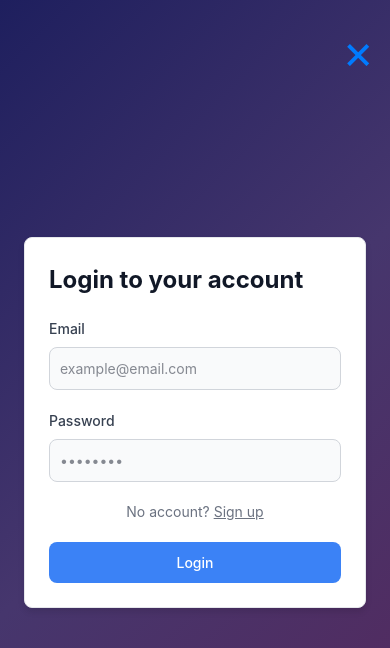
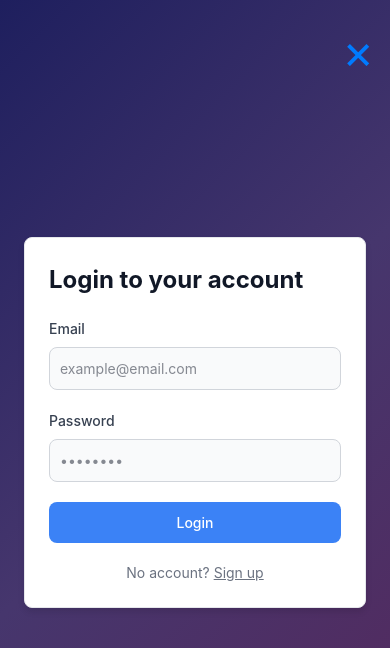
Before and after one commit to Roamer15/linkee, a React (Vite) app in the folder frontend/: page /login in a window 390 px wide. Shown: the top 648 px of the page. Built offline with nearby package versions, Linux system fonts and the light colour scheme; no server answers.

Commit message:
Mobile design

```diff
--- a/frontend/src/components/Auth/Login.jsx
+++ b/frontend/src/components/Auth/Login.jsx
@@ -81,9 +81,6 @@ export default function LoginForm() {
               )}
             </div>
 
-            <p className="signup-link">
-              No account? <a href="/register">Sign up</a>
-            </p>
 
             {serverError && <p className="error-text">{serverError}</p>}
 
@@ -91,6 +88,7 @@ export default function LoginForm() {
               <button type="submit" className="submit-button">
                 Login
               </button>
+
               <button
                 className="close-button"
                 onClick={() => navigate("/")}
@@ -99,6 +97,10 @@ export default function LoginForm() {
                 &times;
               </button>
             </div>
+            <p className="signup-link">
+              No account? <a href="/register">Sign up</a>
+            </p>
+
           </div>
         </div>
       </div>
```
